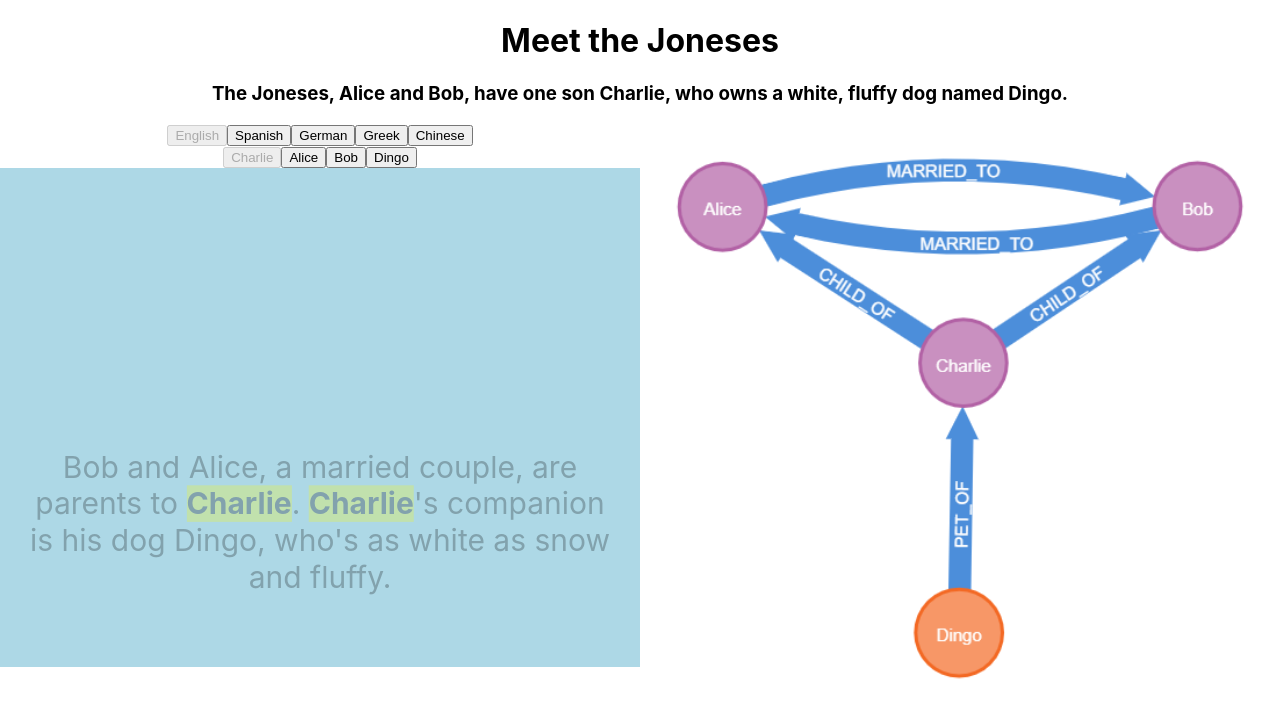
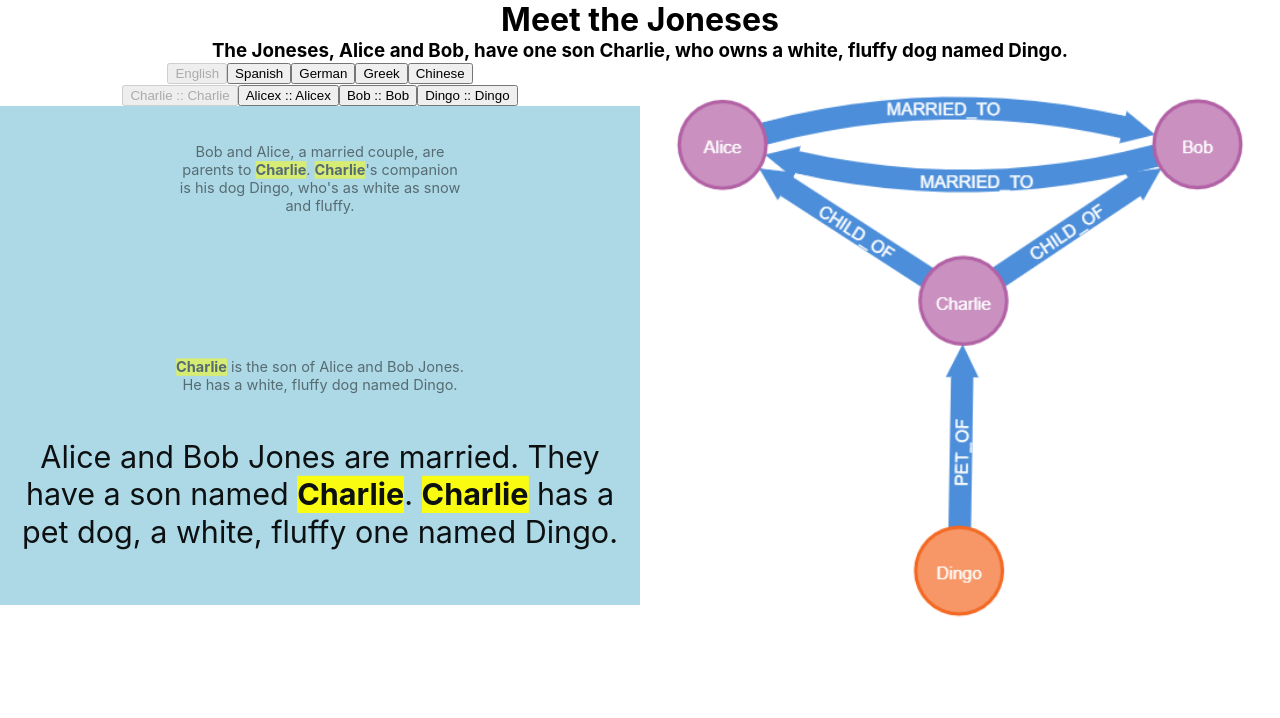
Before and after one commit to eejai42/syntax-free-vs-locked, a React (Create React App) app in the folder the-joneses/MartiniGlassScrollingSyntax/martini-scroller-app/: page / in a window 1280 px wide. Shown: the top 718 px of the page. Built offline with nearby package versions, Linux system fonts and the light colour scheme.

Commit message:
Syntax highlighting in all languages.

```diff
--- a/the-joneses/MartiniGlassScrollingSyntax/martini-scroller-app/public/data.json
+++ b/the-joneses/MartiniGlassScrollingSyntax/martini-scroller-app/public/data.json
@@ -1,31 +1,48 @@
 {
   "story": {
     "title": "Meet the Joneses",
+    "keywords": [
+      {
+        "name": "Charlie",
+        "greek": "Τσάρλι",
+        "chinese": "查理"
+      },
+      {
+        "name": "Alicex",
+        "greek": "Άλις",
+        "chinese": "艾丽丝"
+      },
+      {
+        "name": "Bob",
+        "greek": "Μπομπ",
+        "chinese": "鲍勃"
+      },
+      {
+        "name": "Dingo",
+        "greek": "Ντίνγκο",
+        "chinese": "丁戈"
+      }
+    ],
     "languages": [
       {
-        "name": "English",
-        "keywords": ["Charlie", "Alice", "Bob", "Dingo"]
+        "name": "English"
       },
       {
-        "name": "Spanish",
-        "keywords": ["Charlie", "Alicia", "Roberto", "Dingo"]
+        "name": "Spanish"
       },
       {
-        "name": "German",
-        "keywords": ["Karl", "Alice", "Bob", "Dingo"]
+        "name": "German"
       },
       {
-        "name": "Greek",
-        "keywords": ["Τσάρλι", "Αλίκη", "Μπομπ", "Ντίνγκο"]
+        "name": "Greek"
       },
       {
-        "name": "Chinese",
-        "keywords": ["查理", "艾丽丝", "鲍勃", "丁戈"]
+        "name": "Chinese"
       }
     ],
     "syntax-locked-vs-unlocked": [
       {
-        "id" : "meet-the-joneses",
+        "id": "meet-the-joneses",
         "name": "Meet the Joneses",
         "image": "/glasses/1.png",
         "statement": "The Joneses, Alice and Bob, have one son Charlie, who owns a white, fluffy dog named Dingo.",
--- a/the-joneses/MartiniGlassScrollingSyntax/martini-scroller-app/src/App.css
+++ b/the-joneses/MartiniGlassScrollingSyntax/martini-scroller-app/src/App.css
@@ -51,18 +51,18 @@
 /* Additional styles */
 @keyframes scrollUp {
   0% {
-    transform: translateY(0vh) scale(1);
+    transform: translateY(0%) scale(1); /* Start just below the container */
     opacity: 0;
   }
-  20% {
+  5% {
     opacity: 1;
   }
-  80% {
-    transform: translateY(-80vh) scale(0); /* Adjust as needed */
+  95% {
+    transform: translateY(-400%) scale(0.05); /* Scroll well above the top */
     opacity: 0.1;
   }
   100% {
-    transform: translateY(-40) scale(0.05);
+    transform: translateY(-500%) scale(0.05); /* Finish above the container */
     opacity: 0;
   }
 }
@@ -70,7 +70,8 @@
 .FullHeightContainer {
   position: relative;
   height: 60%;
-  background-color: lightblue
+  background-color: lightblue;
+  overflow: hidden;
 }
 
 
--- a/the-joneses/MartiniGlassScrollingSyntax/martini-scroller-app/src/AppHeader.js
+++ b/the-joneses/MartiniGlassScrollingSyntax/martini-scroller-app/src/AppHeader.js
@@ -6,10 +6,14 @@ const AppHeader = ({
     currentKeyword,
     story
 }) => {
+    const headerStyle = {
+        marginTop: "0",
+        marginBottom: "0",
+    }
   return (
     <div>
-        <h1>{story.name}</h1>
-        <h3>{story.statement}</h3>
+        <h1 style={headerStyle}>{story.name}</h1>
+        <h3 style={headerStyle}>{story.statement}</h3>
     </div>
   );
 };
--- a/the-joneses/MartiniGlassScrollingSyntax/martini-scroller-app/src/LanguagePicker.js
+++ b/the-joneses/MartiniGlassScrollingSyntax/martini-scroller-app/src/LanguagePicker.js
@@ -8,6 +8,12 @@ const LanguagePicker = ({
   currentKeyword,
   onKeywordSelect,
 }) => {
+
+  const getKeywordText = (keyword) => {
+    {if (currentLanguage === 'Greek') return keyword.greek;
+    else if (currentLanguage == 'Chinese') return keyword.chinese
+    else return keyword.name}
+  }
   return (
     <div>
       {data.story.languages.map((language, index) => (
@@ -21,16 +27,15 @@ const LanguagePicker = ({
       ))}
 
       <div>
-        {data.story.languages
-          .filter((language) => currentLanguage === language.name)
-          .flatMap((language) => language.keywords)
+        {data.story.keywords
+          .flatMap((keyword) => keyword)
           .map((keyword, index) => (
             <button
               key={index}
-              onClick={() => onKeywordSelect(keyword)}
-              disabled={currentKeyword === keyword}
+              onClick={() => onKeywordSelect(keyword.name)}
+              disabled={currentKeyword === keyword.name}
             >
-              {keyword}
+              {getKeywordText(keyword)} :: {keyword.name}
             </button>
           ))}
       </div>
--- a/the-joneses/MartiniGlassScrollingSyntax/martini-scroller-app/src/TextScroller.js
+++ b/the-joneses/MartiniGlassScrollingSyntax/martini-scroller-app/src/TextScroller.js
@@ -1,11 +1,11 @@
 import React, { useState, useEffect } from 'react';
 
 const TextScroller = ({ data, languageName, currentKeyword, story }) => {
-  const [currentVariationIndex, setCurrentVariationIndex] = useState(0);
+  const [activeVariationIndices, setActiveVariationIndices] = useState([0, 1, 2]);
   const [variations, setVariations] = useState([]);
   const totalVariations = variations.length;
   const scrollSpeed = 10000; // Duration of each scroll, e.g., 10 seconds
-  const overlapDuration = 5000; // Time after which next variation starts, e.g., 5 seconds
+  const staggerDuration = scrollSpeed / 4; // Stagger duration for starting next variation
 
   useEffect(() => {
     if (story) {
@@ -18,29 +18,66 @@ const TextScroller = ({ data, languageName, currentKeyword, story }) => {
 
   useEffect(() => {
     if (totalVariations > 0) {
+      // Introduce the second and third variations with a delay
+      const timeouts = [
+        setTimeout(() => setActiveVariationIndices([0, 1, -1]), staggerDuration),
+        setTimeout(() => setActiveVariationIndices([0, 1, 2]), staggerDuration * 2),
+      ];
+
       const interval = setInterval(() => {
-        setCurrentVariationIndex(currentIndex =>
-          (currentIndex + 1) % totalVariations
+        setActiveVariationIndices(currentIndices =>
+          currentIndices.map(index => (index + 1) % totalVariations)
         );
-      }, overlapDuration); // Start next variation after 2 seconds
+      }, staggerDuration);
 
-      return () => clearInterval(interval);
+      return () => {
+        clearInterval(interval);
+        timeouts.forEach(clearTimeout);
+      };
     }
-  }, [totalVariations, overlapDuration]);
+  }, [totalVariations, staggerDuration]);
 
-  const highlightKeyword = (text, keyword) => {
-    const regex = new RegExp(`(${keyword})`, 'gi');
-    return text.split(regex).map((part, index) =>
-      part.toLowerCase() === keyword.toLowerCase() ?
-      <span key={index} style={{ fontWeight: 'bold', backgroundColor: 'yellow' }}>{part}</span> :
-      part
-    );
+  const getKeywordText = (keywordName) => {
+    const keywords = data.story.keywords;
+    const keyword = keywords.find(k => k.name === keywordName);
+    console.error('Checking: ', keyword.name, "in ", languageName, "greek", keyword.greek, "chinese", keyword.chinese);
+    {if (languageName === 'Greek') return keyword.greek;
+    else if (languageName == 'Chinese') return keyword.chinese
+    else return keyword.name}
+  }
+
+  const highlightKeyword = (text, keywordName) => {
+    const keywords = data.story.keywords;
+    const keyword = keywords.find(k => k.name === keywordName);
+    const keywordText = getKeywordText(keyword.name);
+
+    console.error('HIGHLIGHTING ');
+
+    let highlightedText = [];
+    let lastIndex = 0;
+
+    text.split(keywordText).forEach((part, index, array) => {
+      highlightedText.push(part);
+
+      if (index < array.length - 1) { // Don't add keyword after the last part
+        highlightedText.push(
+          <span key={index} style={{ fontWeight: 'bold', backgroundColor: 'yellow' }}>
+            {keywordText}
+          </span>
+        );
+      }
+
+      lastIndex += part.length + keywordText.length;
+    });
+
+    return <span>{highlightedText}</span>;
   };
+
 
   return (
     <div className="FullHeightContainer">
       {variations.map((variation, index) => (
-        <p key={index} className={`TextScroller ${index === currentVariationIndex ? 'active' : ''}`} style={{animationDuration: `${scrollSpeed}ms`}}>
+        <p key={index} className={`TextScroller ${activeVariationIndices.includes(index) ? 'active' : ''}`} style={{animationDuration: `${scrollSpeed}ms`}}>
           {highlightKeyword(variation, currentKeyword)}
         </p>
       ))}
```
